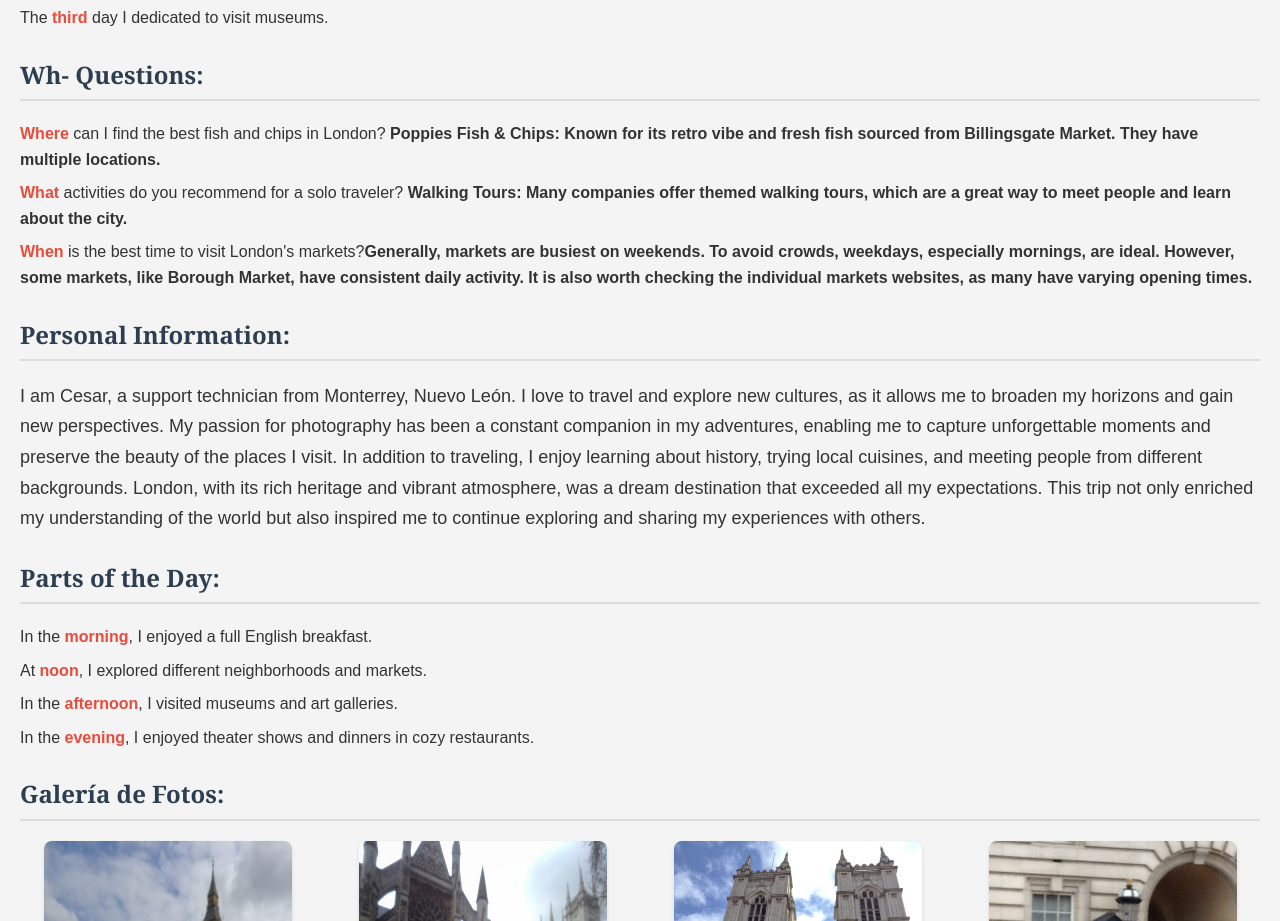
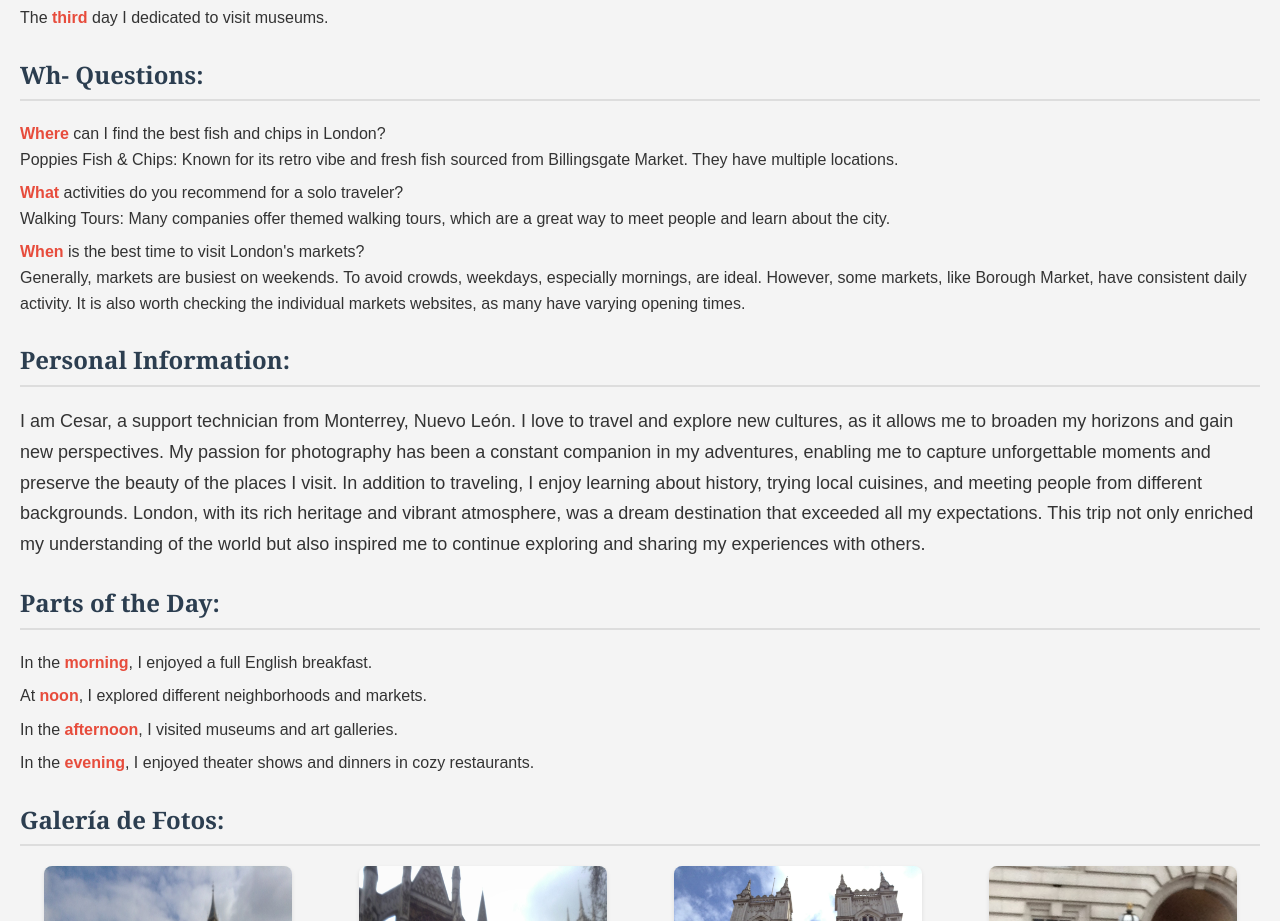
Before and after one commit to JustCesarG/actformativa4, a plain HTML site: page index.html in a window 1280 px wide. Shown: the part 4987-5908 px from the top of the page. Drawn offline with Linux system fonts and the light colour scheme.

Commit message:
mas cambios en la pagina

```diff
--- a/index.html
+++ b/index.html
@@ -117,12 +117,12 @@
 
     <h2>Wh- Questions:</h2>
     <ul>
-        <li><span class="highlight">Where</span> can I find the best fish and chips in London? <b>Poppies Fish & Chips: Known for its retro vibe and fresh fish sourced from Billingsgate Market. They have multiple locations.</b></li>
-        <li><span class="highlight">What</span> activities do you recommend for a solo traveler? <b>Walking Tours: Many companies offer themed walking tours, which are a great way to meet people and learn about the city.</b></li>
-        <li><span class="highlight">When</span> is the best time to visit London's markets?<b>Generally, markets are busiest on weekends.
-            To avoid crowds, weekdays, especially mornings, are ideal.
-            However, some markets, like Borough Market, have consistent daily activity.
-            It is also worth checking the individual markets websites, as many have varying opening times.</b></li>
+        <li><span class="highlight">Where</span> can I find the best fish and chips in London?
+            <br>Poppies Fish & Chips: Known for its retro vibe and fresh fish sourced from Billingsgate Market. They have multiple locations.</br></li>
+        <li><span class="highlight">What</span> activities do you recommend for a solo traveler?
+            <br>Walking Tours: Many companies offer themed walking tours, which are a great way to meet people and learn about the city.</br></li>
+        <li><span class="highlight">When</span> is the best time to visit London's markets?
+            <br>Generally, markets are busiest on weekends. To avoid crowds, weekdays, especially mornings, are ideal. However, some markets, like Borough Market, have consistent daily activity. It is also worth checking the individual markets websites, as many have varying opening times.</br></li>
     </ul>
 
     <h2>Personal Information:</h2>
```
